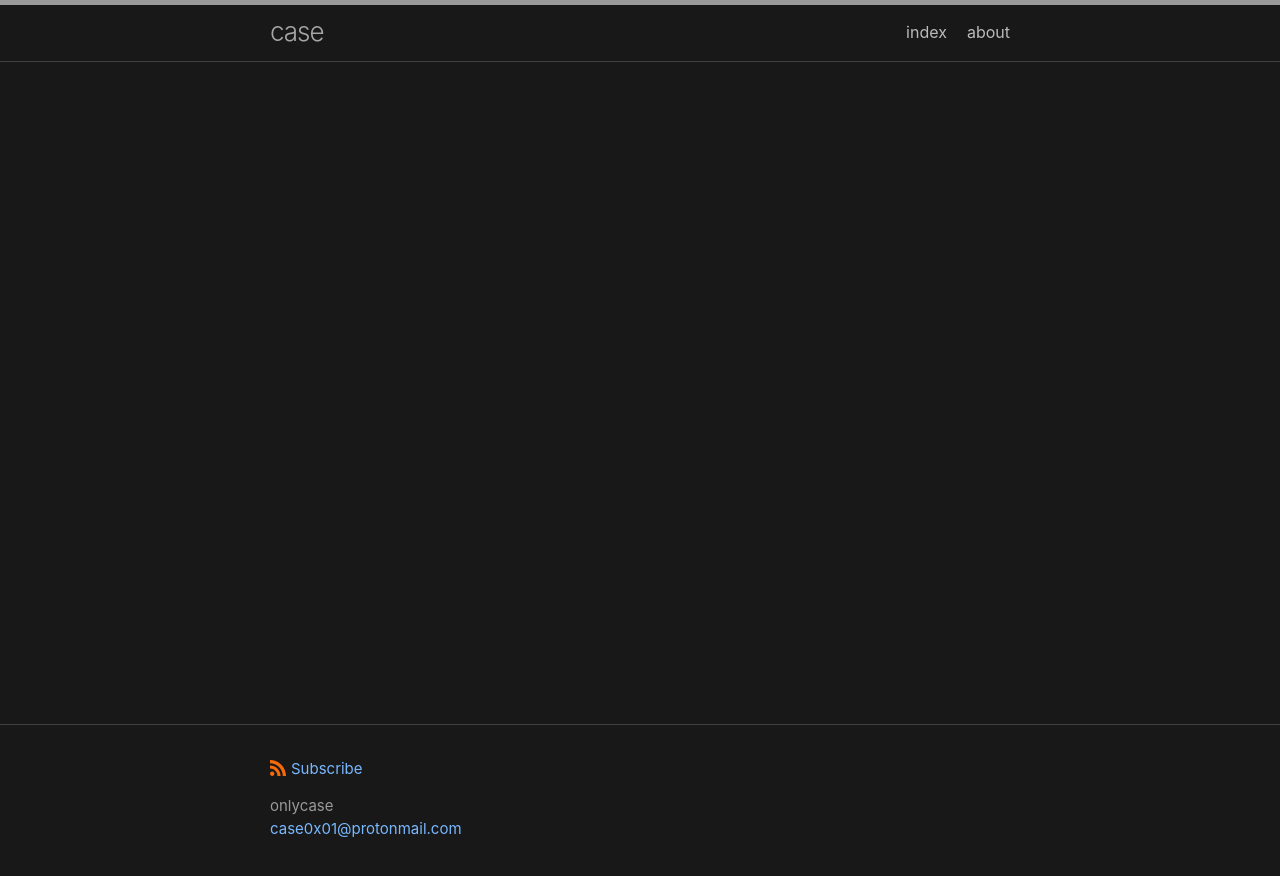
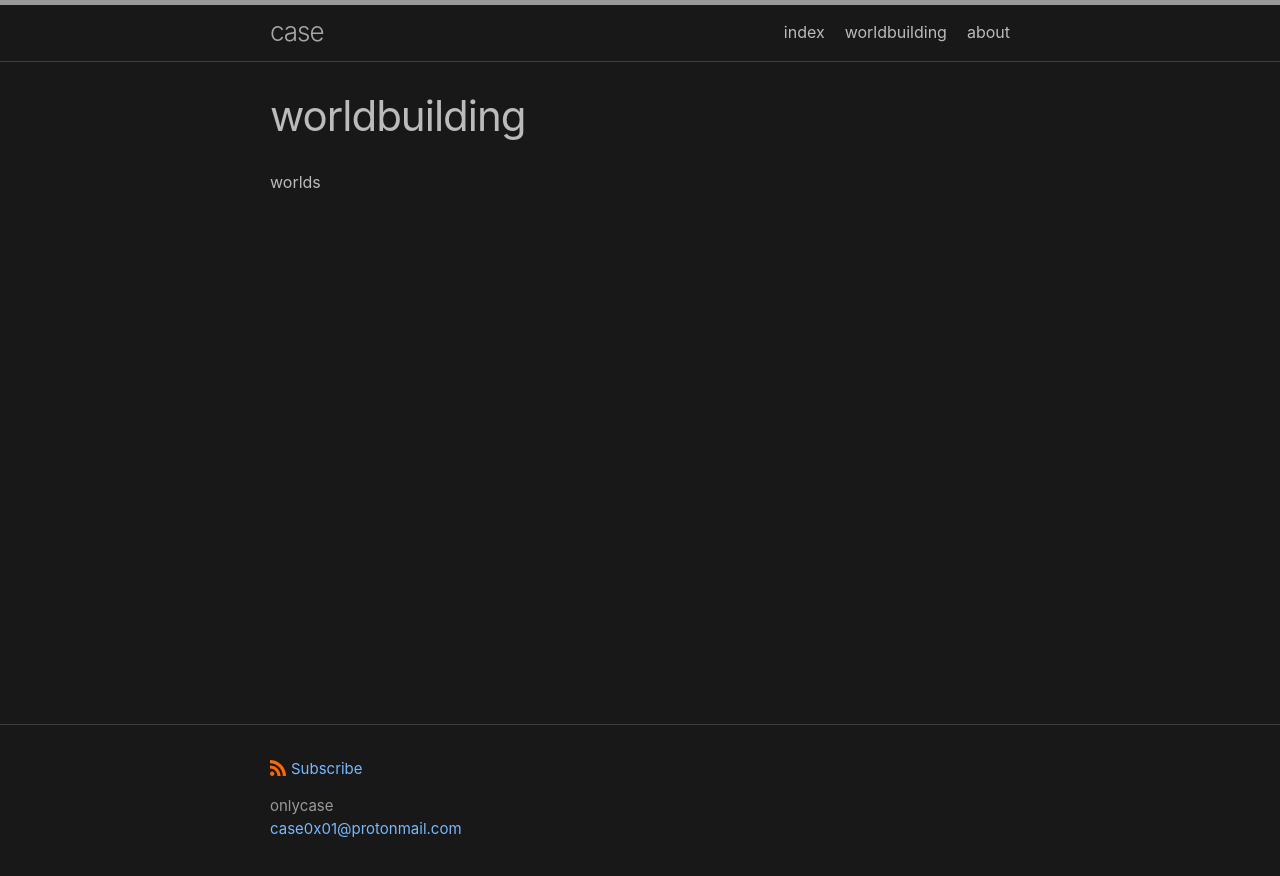
Before and after one commit to case0x00/case0x00.github.io, a Jekyll site: the page built from worldbuilding.md, in a window 1280 px wide. Shown: the top 876 px of the page. Built offline with Jekyll 4.4.1, drawn with Linux system fonts in a browser that asks for light colours; our own code applies the rules of GitHub Pages for plain Markdown files.

Commit message:
ok maybe works now

```diff
--- a/_config.yml
+++ b/_config.yml
@@ -17,9 +17,9 @@ minima:
 
 # Build settings
 theme: minima
-plugins:
-    - jekyll-feed
-    - jekyll-seo-tag
+#plugins:
+    # - jekyll-feed
+    # - jekyll-seo-tag
 
 header_pages:
     - index.md
--- a/worldbuilding.md
+++ b/worldbuilding.md
@@ -0,0 +1,7 @@
+---
+layout: page
+title: worldbuilding
+permalink: /worldbuilding/
+---
+
+worlds
```
